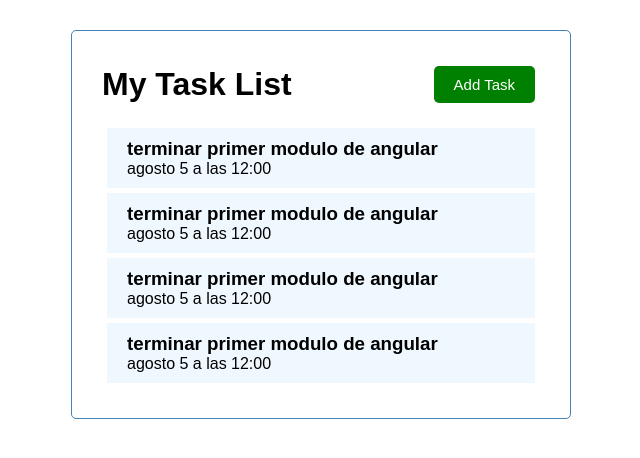
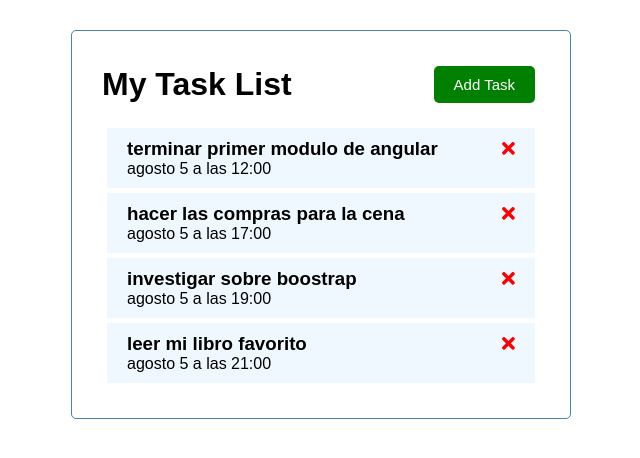
Before and after one commit to miguelsotelo01/task-list-Angular-js, an Angular app in the folder task-list-ar-programa/: page / in a window 1280 px wide. Shown: the top 458 px of the page, without its empty margins (319-959 px from the left). Built offline with nearby package versions, Linux system fonts and the light colour scheme.

Commit message:
componente de lista de items

```diff
--- a/task-list-ar-programa/package.json
+++ b/task-list-ar-programa/package.json
@@ -18,6 +18,9 @@
     "@angular/platform-browser": "~13.2.0",
     "@angular/platform-browser-dynamic": "~13.2.0",
     "@angular/router": "~13.2.0",
+    "@fortawesome/angular-fontawesome": "^0.10.1",
+    "@fortawesome/fontawesome-svg-core": "~1.2.36",
+    "@fortawesome/free-solid-svg-icons": "^5.15.4",
     "rxjs": "~7.5.0",
     "tslib": "^2.3.0",
     "zone.js": "~0.11.4"
--- a/task-list-ar-programa/src/app/app.module.ts
+++ b/task-list-ar-programa/src/app/app.module.ts
@@ -7,6 +7,7 @@
 import { ButtonComponent } from './components/button/button.component';
 import { TasksComponent } from './components/tasks/tasks.component';
 import { TasksItemComponent } from './components/tasks-item/tasks-item.component';
+import { FontAwesomeModule } from '@fortawesome/angular-fontawesome';
 
 @NgModule({
   declarations: [
@@ -18,7 +19,8 @@
   ],
   imports: [
     BrowserModule,
-    AppRoutingModule
+    AppRoutingModule,
+    FontAwesomeModule
   ],
   providers: [],
   bootstrap: [AppComponent]
--- a/task-list-ar-programa/src/app/components/tasks-item/tasks-item.component.html
+++ b/task-list-ar-programa/src/app/components/tasks-item/tasks-item.component.html
@@ -1,4 +1,6 @@
 <div class="task">
-<h3>{{task.text}}</h3>
+<h3>{{task.text}}<fa-icon [icon]="faTimes"
+    [ngStyle]="{'color':'red'}"
+    ></fa-icon></h3>
 <P>{{task.day}}</P>
 </div>
--- a/task-list-ar-programa/src/app/components/tasks-item/tasks-item.component.ts
+++ b/task-list-ar-programa/src/app/components/tasks-item/tasks-item.component.ts
@@ -1,6 +1,7 @@
 import { Component, OnInit, Input } from '@angular/core';
 import { Task } from '../Task';
 import { TASKS } from '../mock-task';
+import { faTimes } from '@fortawesome/free-solid-svg-icons';
 @Component({
   selector: 'app-tasks-item',
   templateUrl: './tasks-item.component.html',
@@ -8,6 +9,7 @@
 })
 export class TasksItemComponent implements OnInit {
 @Input()task:Task=TASKS[0]
+faTimes= faTimes;
   constructor() { }
 
   ngOnInit(): void {
--- a/task-list-ar-programa/src/app/components/tasks/tasks.component.html
+++ b/task-list-ar-programa/src/app/components/tasks/tasks.component.html
@@ -1,2 +1 @@
-<app-tasks-item *ngFor="let task of tasks"
->{{task.text}}</app-tasks-item>
+<app-tasks-item *ngFor="let task of tasks"  [task]="task"></app-tasks-item>
--- a/task-list-ar-programa/src/app/components/tasks/tasks.component.ts
+++ b/task-list-ar-programa/src/app/components/tasks/tasks.component.ts
@@ -1,7 +1,6 @@
 import { Component, OnInit } from '@angular/core';
 import { Task } from '../Task';
 import { TASKS } from '../mock-task';
-
 @Component({
   selector: 'app-tasks',
   templateUrl: './tasks.component.html',
```
Also changed, not shown: 1 other file (tests, documents, lock files or other folders).
